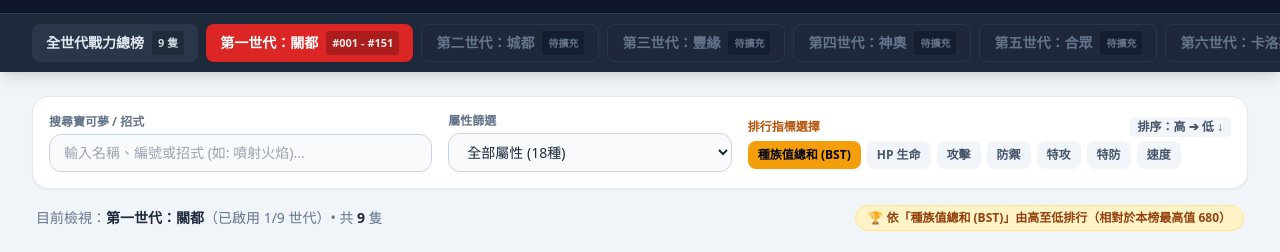
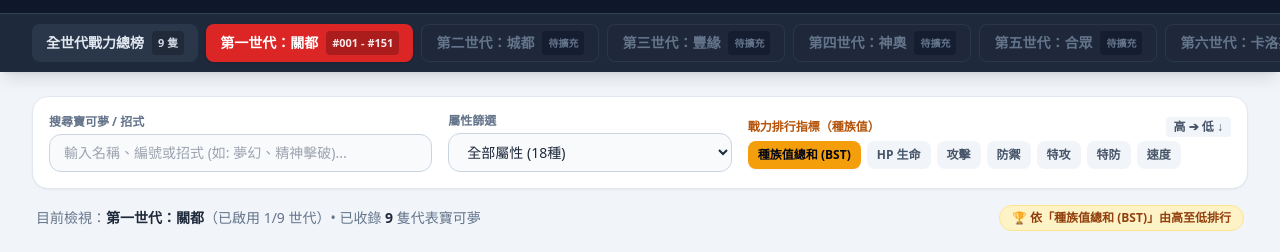
Before and after one commit to shenlogan2006-creator/pokemon-wiki, a plain HTML site: page index.html in a window 1280 px wide. Both pictures are taken after a click on the button "🏆 戰力排行榜". Shown: the part 63-315 px from the top of the page. Drawn offline with nearby package versions, Linux system fonts and the light colour scheme.

Commit message:
Refactor index.html by cleaning comments and logic
Removed commented sections and updated button click handlers for view mode.

```diff
--- a/index.html
+++ b/index.html
@@ -18,7 +18,6 @@
 </head>
 <body class="bg-slate-100 text-slate-800 antialiased">
   <div id="app">
-    <!-- 頂部導覽列 -->
     <header class="bg-slate-900 text-white shadow-lg sticky top-0 z-30">
       <div class="max-w-7xl mx-auto px-4 sm:px-6 lg:px-8 py-4 flex flex-col md:flex-row md:items-center md:justify-between gap-4">
         <div class="flex items-center gap-3">
@@ -31,18 +30,16 @@
           </div>
         </div>
 
-        <!-- 右側功能按鈕：模式切換 + 異色開關 -->
         <div class="flex flex-wrap items-center gap-2.5">
-          <!-- 圖鑑模式 / 戰力排行榜切換 -->
           <div class="bg-slate-800 p-1 rounded-full border border-slate-700 flex items-center">
-            <button @click="setViewMode('dex')"
+            <button @click="viewMode = 'dex'"
               :class="[
                 'px-3.5 py-1.5 rounded-full text-xs sm:text-sm font-bold transition-all',
                 viewMode === 'dex' ? 'bg-red-600 text-white shadow' : 'text-slate-300 hover:text-white'
               ]">
               📖 圖鑑總覽
             </button>
-            <button @click="setViewMode('ranking')"
+            <button @click="viewMode = 'ranking'"
               :class="[
                 'px-3.5 py-1.5 rounded-full text-xs sm:text-sm font-bold transition-all',
                 viewMode === 'ranking' ? 'bg-amber-500 text-slate-950 shadow' : 'text-slate-300 hover:text-white'
@@ -51,7 +48,6 @@
             </button>
           </div>
 
-          <!-- 全域異色開關 -->
           <button @click="globalShiny = !globalShiny"
             :class="[
               'flex items-center gap-1.5 px-4 py-2 rounded-full text-xs sm:text-sm font-bold transition-all shadow',
@@ -65,7 +61,6 @@
         </div>
       </div>
 
-      <!-- 全 9 世代模組切換頁籤 -->
       <div class="bg-slate-800 border-t border-slate-700">
         <div class="max-w-7xl mx-auto px-4 sm:px-6 lg:px-8 flex overflow-x-auto gap-2 py-2.5">
           <button v-for="gen in generationTabs" :key="gen.key"
@@ -92,17 +87,14 @@
       </div>
     </header>
 
-    <!-- 控制與篩選工具列 -->
     <section class="max-w-7xl mx-auto px-4 sm:px-6 lg:px-8 pt-6 pb-2">
       <div class="bg-white p-4 rounded-2xl shadow-sm border border-slate-200 grid grid-cols-1 md:grid-cols-12 gap-4 items-center">
-        <!-- 搜尋框 -->
         <div :class="viewMode === 'ranking' ? 'md:col-span-4' : 'md:col-span-7'">
           <label class="block text-xs font-bold text-slate-500 uppercase mb-1">搜尋寶可夢 / 招式</label>
-          <input v-model="searchQuery" type="text" placeholder="輸入名稱、編號或招式 (如: 噴射火焰)..."
+          <input v-model="searchQuery" type="text" placeholder="輸入名稱、編號或招式 (如: 夢幻、精神擊破)..."
             class="w-full px-3.5 py-2 text-sm bg-slate-50 border border-slate-300 rounded-xl focus:outline-none focus:ring-2 focus:ring-red-500" />
         </div>
 
-        <!-- 屬性篩選 -->
         <div :class="viewMode === 'ranking' ? 'md:col-span-3' : 'md:col-span-5'">
           <label class="block text-xs font-bold text-slate-500 uppercase mb-1">屬性篩選</label>
           <select v-model="selectedType"
@@ -112,13 +104,12 @@
           </select>
         </div>
 
-        <!-- 戰力排行指標選擇 (僅在戰力排行榜模式顯示) -->
         <div v-if="viewMode === 'ranking'" class="md:col-span-5">
           <div class="flex items-center justify-between mb-1">
-            <label class="text-xs font-bold text-amber-700 uppercase">排行指標選擇</label>
+            <label class="text-xs font-bold text-amber-700 uppercase">戰力排行指標（種族值）</label>
             <button @click="sortDesc = !sortDesc"
               class="text-xs font-bold text-slate-600 hover:text-slate-900 bg-slate-100 px-2 py-0.5 rounded">
-              {{ sortDesc ? '排序：高 ➔ 低 ↓' : '排序：低 ➔ 高 ↑' }}
+              {{ sortDesc ? '高 ➔ 低 ↓' : '低 ➔ 高 ↑' }}
             </button>
           </div>
           <div class="flex flex-wrap gap-1.5">
@@ -136,27 +127,23 @@
         </div>
       </div>
 
-      <!-- 狀態列 -->
       <div class="flex flex-wrap items-center justify-between mt-4 px-1 text-sm text-slate-500 gap-2">
         <div>
-          目前檢視：<strong class="text-slate-800">{{ currentGenInfo.label }}</strong>（已啟用 {{ loadedGenCount }}/9 世代）• 共 <strong class="text-slate-800">{{ processedPokemon.length }}</strong> 隻
+          目前檢視：<strong class="text-slate-800">{{ currentGenInfo.label }}</strong>（已啟用 {{ loadedGenCount }}/9 世代）• 已收錄 <strong class="text-slate-800">{{ processedPokemon.length }}</strong> 隻代表寶可夢
         </div>
         <div v-if="viewMode === 'ranking'" class="text-xs font-bold text-amber-800 bg-amber-100 border border-amber-200 px-3 py-1 rounded-full">
-          🏆 依「{{ currentRankLabel }}」{{ sortDesc ? '由高至低' : '由低至高' }}排行（相對於本榜最高值 {{ maxStatInList }}）
+          🏆 依「{{ currentRankLabel }}」{{ sortDesc ? '由高至低' : '由低至高' }}排行
         </div>
       </div>
     </section>
 
-    <!-- ========================================================= -->
-    <!-- 模式 A：🏆 戰力排行榜專屬視圖 (TOP 3 頒獎台 + 完整戰力榜單) -->
-    <!-- ========================================================= -->
+    <!-- 模式 A：戰力排行榜視圖 -->
     <main v-if="viewMode === 'ranking'" class="max-w-7xl mx-auto px-4 sm:px-6 lg:px-8 py-4 pb-16 space-y-6">
       <div v-if="processedPokemon.length === 0" class="text-center py-20 bg-white rounded-2xl border border-slate-200">
         <p class="text-slate-400 text-lg">找不到符合條件的寶可夢，請嘗試其他關鍵字或屬性。</p>
       </div>
 
       <template v-else>
-        <!-- TOP 3 戰力王座卡片 -->
         <div class="grid grid-cols-1 md:grid-cols-3 gap-5">
           <div v-for="(poke, idx) in processedPokemon.slice(0, 3)" :key="poke.id"
             @click="openModal(poke)"
@@ -166,7 +153,6 @@
               idx === 1 ? 'border-slate-300 bg-gradient-to-br from-slate-100/80 via-white to-white' :
                           'border-amber-700/40 bg-gradient-to-br from-orange-50/60 via-white to-white'
             ]">
-            <!-- 獎牌標章 -->
             <div :class="[
               'w-11 h-11 rounded-2xl flex flex-col items-center justify-center font-black shrink-0 shadow-sm',
               idx === 0 ? 'bg-amber-400 text-slate-950' :
@@ -177,11 +163,9 @@
               <span class="text-lg leading-tight">{{ idx + 1 }}</span>
             </div>
 
-            <!-- 立繪 -->
             <img :src="getArtworkUrl(poke.id, globalShiny)" :alt="poke.name"
               class="w-24 h-24 object-contain drop-shadow shrink-0" />
 
-            <!-- 數據摘要 -->
             <div class="flex-1 min-w-0">
               <div class="text-xs font-mono text-slate-400">No.{{ String(poke.id).padStart(3, '0') }}</div>
               <h3 class="text-lg font-black text-slate-900 truncate">{{ poke.name }}</h3>
@@ -199,7 +183,6 @@
           </div>
         </div>
 
-        <!-- 完整戰力排行榜列表 (Table View，數據對比最清晰) -->
         <div class="bg-white rounded-2xl border border-slate-200 shadow-sm overflow-hidden">
           <div class="overflow-x-auto">
             <table class="min-w-full divide-y divide-slate-200 text-sm">
@@ -222,7 +205,6 @@
                 <tr v-for="(poke, index) in processedPokemon" :key="poke.id"
                   @click="openModal(poke)"
                   class="hover:bg-amber-50/60 cursor-pointer transition-colors">
-                  <!-- 名次 -->
                   <td class="px-4 py-3 text-center">
                     <span :class="[
                       'inline-flex items-center justify-center w-7 h-7 rounded-lg font-mono font-black text-xs',
@@ -234,8 +216,6 @@
                       {{ index + 1 }}
                     </span>
                   </td>
-
-                  <!-- 圖示與名稱 -->
                   <td class="px-4 py-3">
                     <div class="flex items-center gap-3">
                       <img :src="getArtworkUrl(poke.id, globalShiny)" :alt="poke.name" class="w-11 h-11 object-contain" />
@@ -245,8 +225,6 @@
                       </div>
                     </div>
                   </td>
-
-                  <!-- 屬性 -->
                   <td class="px-4 py-3">
                     <div class="flex gap-1">
                       <span v-for="t in poke.types" :key="t"
@@ -255,8 +233,6 @@
                       </span>
                     </div>
                   </td>
-
-                  <!-- 動態戰力長條圖 (依當前排行指標的相對比例顯示) -->
                   <td class="px-4 py-3">
                     <div class="flex items-center gap-2.5">
                       <span class="font-mono font-black text-base text-slate-900 w-10 text-right">
@@ -270,8 +246,6 @@
                       </div>
                     </div>
                   </td>
-
-                  <!-- 六維明細 (大螢幕直接一覽無遺) -->
                   <td class="px-3 py-3 text-right font-mono text-slate-600 hidden lg:table-cell" :class="{'font-black text-red-600': rankBy==='hp'}">{{ poke.stats.hp }}</td>
                   <td class="px-3 py-3 text-right font-mono text-slate-600 hidden lg:table-cell" :class="{'font-black text-red-600': rankBy==='atk'}">{{ poke.stats.atk }}</td>
                   <td class="px-3 py-3 text-right font-mono text-slate-600 hidden lg:table-cell" :class="{'font-black text-red-600': rankBy==='def'}">{{ poke.stats.def }}</td>
@@ -287,9 +261,7 @@
       </template>
     </main>
 
-    <!-- ========================================================= -->
-    <!-- 模式 B：📖 圖鑑總覽卡片網格 (依圖鑑編號排列)               -->
-    <!-- ========================================================= -->
+    <!-- 模式 B：圖鑑總覽卡片網格 -->
     <main v-else class="max-w-7xl mx-auto px-4 sm:px-6 lg:px-8 py-4 pb-16">
       <div v-if="processedPokemon.length === 0" class="text-center py-20 bg-white rounded-2xl border border-slate-200">
         <p class="text-slate-400 text-lg">找不到符合條件的寶可夢，請嘗試其他關鍵字或屬性。</p>
@@ -300,7 +272,6 @@
           @click="openModal(poke)"
           class="poke-float cursor-pointer bg-white rounded-2xl border border-slate-200 shadow-sm hover:shadow-xl hover:-translate-y-1 transition-all duration-200 overflow-hidden flex flex-col relative group">
 
-          <!-- 圖鑑編號 (僅顯示一次，乾淨不重複) -->
           <div class="pt-4 px-5 flex justify-between items-center">
             <span class="text-xs font-mono font-bold text-slate-400 bg-slate-100 px-2 py-0.5 rounded">
               No.{{ String(poke.id).padStart(3, '0') }}
@@ -310,13 +281,11 @@
             </span>
           </div>
 
-          <!-- 官方立繪 -->
           <div class="relative h-44 flex items-center justify-center p-3 bg-gradient-to-b from-slate-50 to-white">
             <img :src="getArtworkUrl(poke.id, globalShiny)" :alt="poke.name"
               class="h-36 w-36 object-contain drop-shadow-md transition-transform duration-300" loading="lazy" />
           </div>
 
-          <!-- 基本資訊與屬性 -->
           <div class="p-5 pt-2 flex-1 flex flex-col justify-between">
             <div>
               <div class="flex items-baseline justify-between">
@@ -327,7 +296,6 @@
               </div>
               <p class="text-xs text-slate-500 mt-0.5">{{ poke.category }}</p>
 
-              <!-- 屬性標籤 -->
               <div class="flex gap-1.5 mt-3">
                 <span v-for="t in poke.types" :key="t"
                   :class="['px-2.5 py-0.5 rounded-md text-xs font-bold text-white shadow-sm', getTypeColor(t)]">
@@ -336,7 +304,6 @@
               </div>
             </div>
 
-            <!-- 種族值總和摘要 -->
             <div class="mt-4 pt-3 border-t border-slate-100">
               <div class="flex justify-between items-center text-xs mb-1.5">
                 <span class="text-slate-500 font-semibold">種族值總和 (BST)</span>
@@ -354,7 +321,7 @@
       </div>
     </main>
 
-    <!-- 寶可夢詳情彈窗 (進化鏈 + 異色切換 + 六維種族值 + 招式列表) -->
+    <!-- 寶可夢詳情彈窗 -->
     <div v-if="activePokemon" @click.self="activePokemon = null"
       class="fixed inset-0 z-50 bg-slate-900/70 backdrop-blur-sm flex items-center justify-center p-4 overflow-y-auto">
       <div class="bg-white rounded-3xl max-w-3xl w-full max-h-[90vh] overflow-y-auto shadow-2xl border border-slate-200">
@@ -404,7 +371,6 @@
         </div>
 
         <div class="p-6 sm:p-8 space-y-8">
-          <!-- 1. 進化鏈 -->
           <div>
             <h3 class="text-sm font-black uppercase tracking-wider text-slate-400 mb-3">
               🧬 進化鏈 (Evolution Chain)
@@ -430,7 +396,6 @@
             </div>
           </div>
 
-          <!-- 2. 六維種族值 -->
           <div>
             <div class="flex items-center justify-between mb-3">
               <h3 class="text-sm font-black uppercase tracking-wider text-slate-400">
@@ -456,7 +421,6 @@
             </div>
           </div>
 
-          <!-- 3. 代表招式列表 -->
           <div>
             <h3 class="text-sm font-black uppercase tracking-wider text-slate-400 mb-3">
               ⚔️ 代表招式列表 (Signature Moves)
@@ -495,9 +459,7 @@
     </div>
   </div>
 
-  <!-- 世代資料模組掛載區 -->
   <script src="./data/gen1.js"></script>
-  <!-- <script src="./data/gen2.js"></script> -->
 
   <script>
     const { createApp, ref, computed } = Vue;
@@ -526,7 +488,7 @@
 
     createApp({
       setup() {
-        const viewMode = ref('dex'); // 'dex' | 'ranking'
+        const viewMode = ref('dex');
         const selectedGen = ref('gen1');
         const globalShiny = ref(false);
         const searchQuery = ref('');
@@ -556,10 +518,6 @@
           { key: 'spd', label: '特防 SpD' },
           { key: 'spe', label: '速度 Spe' }
         ];
-
-        const setViewMode = (mode) => {
-          viewMode.value = mode;
-        };
 
         const generationTabs = computed(() => {
           const db = window.POKEMON_DB || {};
@@ -627,7 +585,6 @@
           });
         });
 
-        // 動態取得目前榜單中的最高值，讓進度條比例更直覺
         const maxStatInList = computed(() => {
           if (processedPokemon.value.length === 0) return 100;
           return Math.max(...processedPokemon.value.map(p => getMetricValue(p)));
@@ -667,7 +624,7 @@
         };
 
         return {
-          viewMode, setViewMode, generationTabs, loadedGenCount, currentGenInfo,
+          viewMode, generationTabs, loadedGenCount, currentGenInfo,
           selectedGen, globalShiny, searchQuery, selectedType, rankBy, sortDesc,
           allTypes, rankMetrics, statDefinitions, currentRankLabel,
           processedPokemon, maxStatInList, getMetricValue,
```
